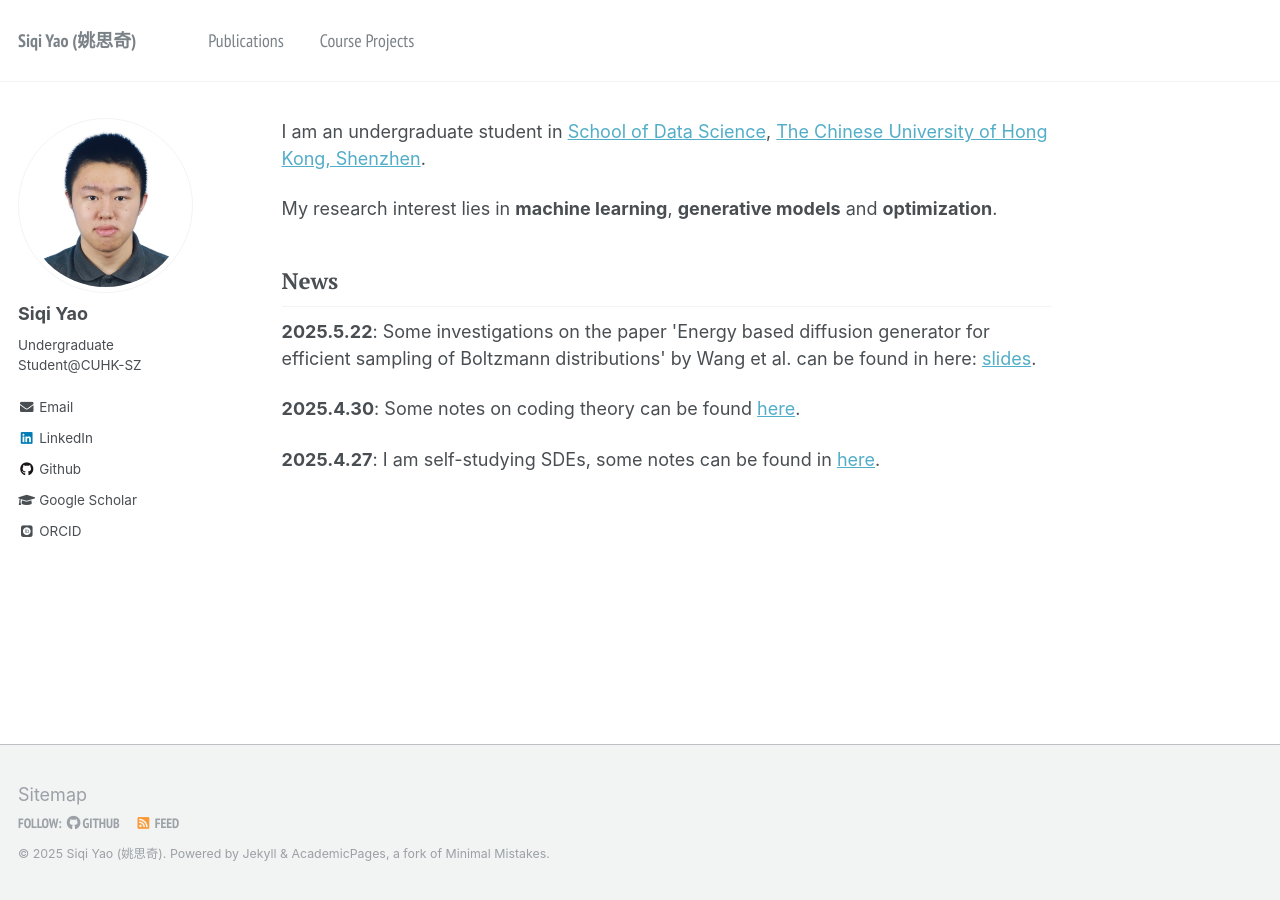
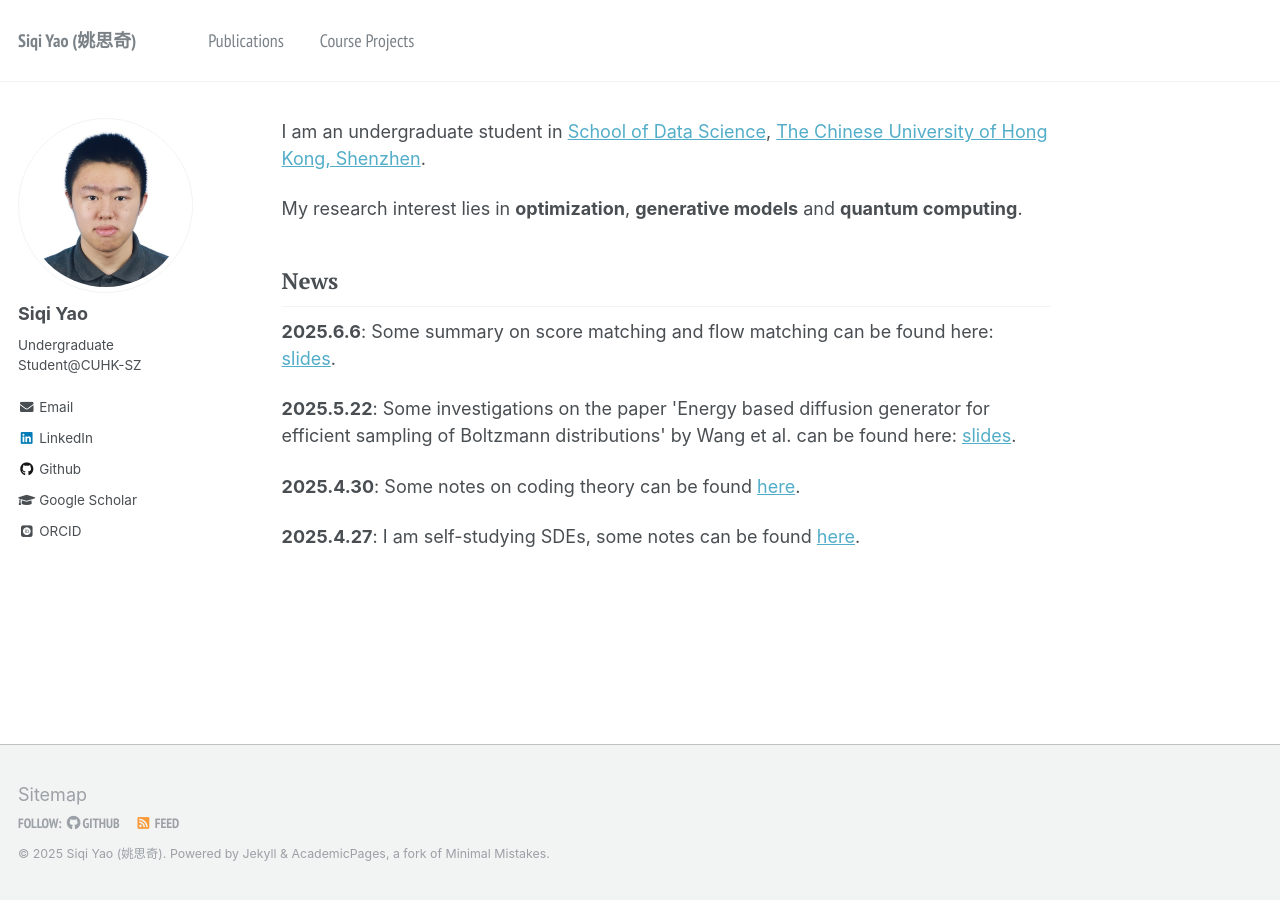
Before and after one commit to YaoSiqi2003/YaoSiqi2003.github.io, a Jekyll site: the page built from _pages/about.md, in a window 1280 px wide. Built offline with Jekyll 4.4.1, drawn with Linux system fonts in a browser that asks for light colours; some web fonts are replaced.

Commit message:
Modify page

```diff
--- a/_pages/about.md
+++ b/_pages/about.md
@@ -10,10 +10,13 @@ redirect_from:
 
 <p>I am an undergraduate student in <a href="https://sds.cuhk.edu.cn/en">School of Data Science</a>, <a href="https://www.cuhk.edu.cn/en">The Chinese University of Hong Kong, Shenzhen</a>.</p>
 
-<p>My research interest lies in <strong>machine learning</strong>, <strong>generative models</strong> and <strong>optimization</strong>.</p>
+<p>My research interest lies in <strong>optimization</strong>, <strong>generative models</strong> and <strong>quantum computing</strong>.</p>
 
 ## News
-<p><strong>2025.5.22</strong>: Some investigations on the paper 'Energy based diffusion generator for efficient sampling of Boltzmann distributions' by Wang et al. can be found in here: <a href="/files/energy_based_diffusion.pdf">slides</a>.</p>
+<p><strong>2025.6.6</strong>: Some summary on score matching and flow matching can be found here: <a href="https://github.com/YaoSiqi2003">slides</a>.</p>
+
+
+<p><strong>2025.5.22</strong>: Some investigations on the paper 'Energy based diffusion generator for efficient sampling of Boltzmann distributions' by Wang et al. can be found here: <a href="/files/energy_based_diffusion.pdf">slides</a>.</p>
 
 
 <p><strong>2025.4.30</strong>: Some notes on coding theory can be found <a href="https://github.com/YaoSiqi2003/Notes-on-coding-theory">here</a>.</p>
@@ -21,4 +24,4 @@ redirect_from:
 
 
 
-<p><strong>2025.4.27</strong>: I am self-studying SDEs, some notes can be found in <a href="https://github.com/YaoSiqi2003/Notes-on-SDE">here</a>.</p>
+<p><strong>2025.4.27</strong>: I am self-studying SDEs, some notes can be found <a href="https://github.com/YaoSiqi2003/Notes-on-SDE">here</a>.</p>
```
